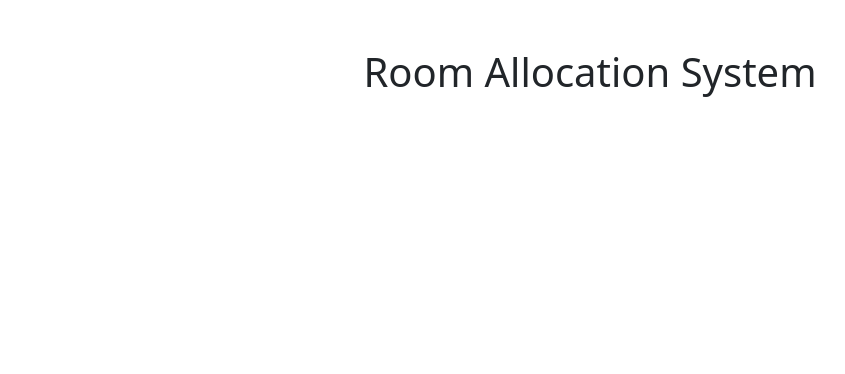
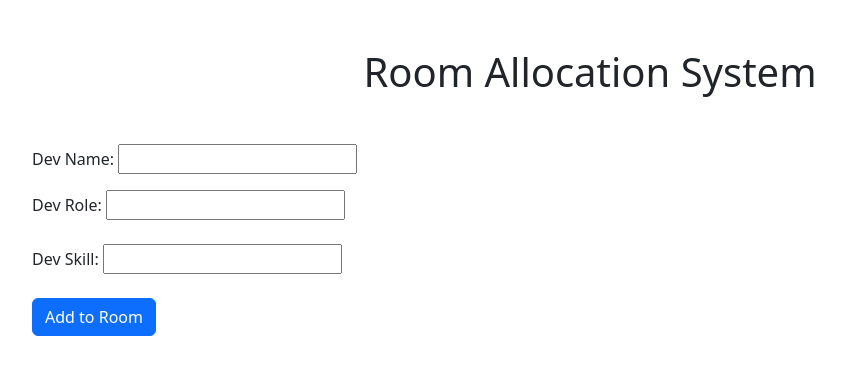
Before and after one commit to Damkols/room-allocation-system, a plain HTML site: page index.html in a window 1280 px wide. Shown: the whole page, without its empty margins (50-895 px from the left). Drawn offline with nearby package versions, Linux system fonts and the light colour scheme.

Commit message:
setting up forms for developers

```diff
--- a/index.html
+++ b/index.html
@@ -22,6 +22,29 @@
  <body>
   <div class="container">
    <h1 class="text-center mb-5 mt-5">Room Allocation System</h1>
+
+   <div class="row">
+    <div class="col-md-6">
+     <form action="" id="dev-form">
+      <div class="form-group mb-3">
+       <label for="dev-name">Dev Name:</label>
+       <input type="text" class="" id="dev-name" />
+      </div>
+
+      <div class="form-group mb-4">
+       <label for="dev-role">Dev Role:</label>
+       <input type="text" class="" id="dev-role" />
+      </div>
+
+      <div class="form-group mb-4">
+       <label for="dev-skill">Dev Skill:</label>
+       <input type="text" class="" id="dev-skill" />
+      </div>
+
+      <button class="btn btn-primary">Add to Room</button>
+     </form>
+    </div>
+   </div>
   </div>
   <script src="script.js"></script>
   <script
```
